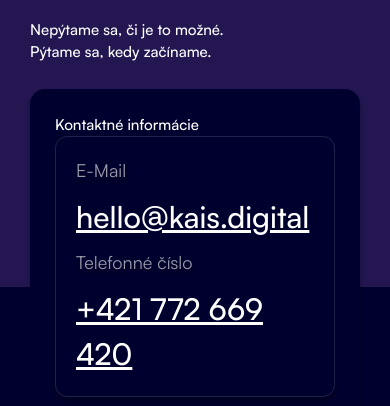
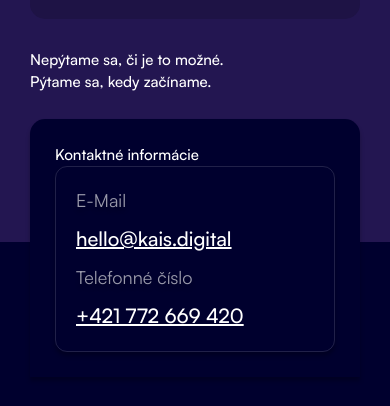
Before and after one commit to MawizShahab/kais, a plain HTML site: page index.html in a window 390 px wide. Shown: the part 5139-5545 px from the top of the page. Drawn offline with nearby package versions, Linux system fonts and the light colour scheme.

Commit message:
Update styles.css

```diff
--- a/css/styles.css
+++ b/css/styles.css
@@ -1107,11 +1107,15 @@ footer {
 
   .card__body {
     max-width: 100%;
-    /* height: 25rem; */
+    height: 28rem;
   }
 
   .who-are-we-main-container {
     padding: 3rem 0;
+  }
+
+  .cud__card__details a {
+    font-size: 2rem;
   }
 }
 
```
